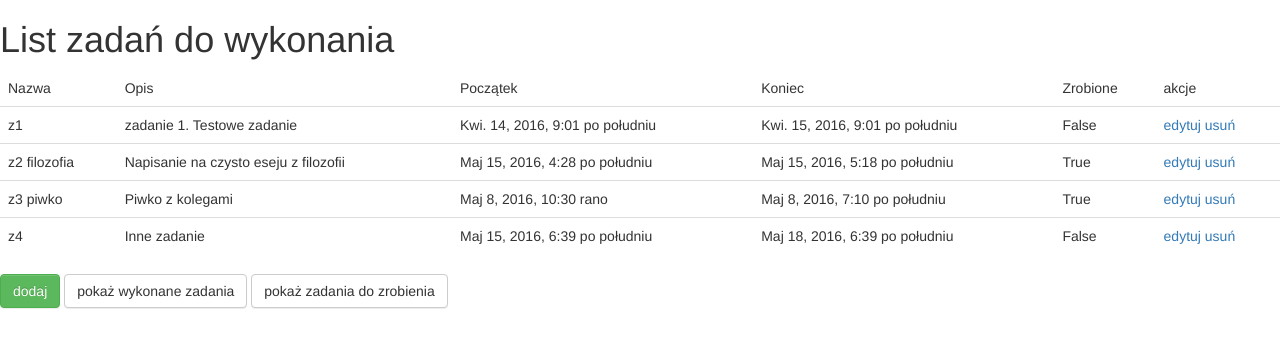
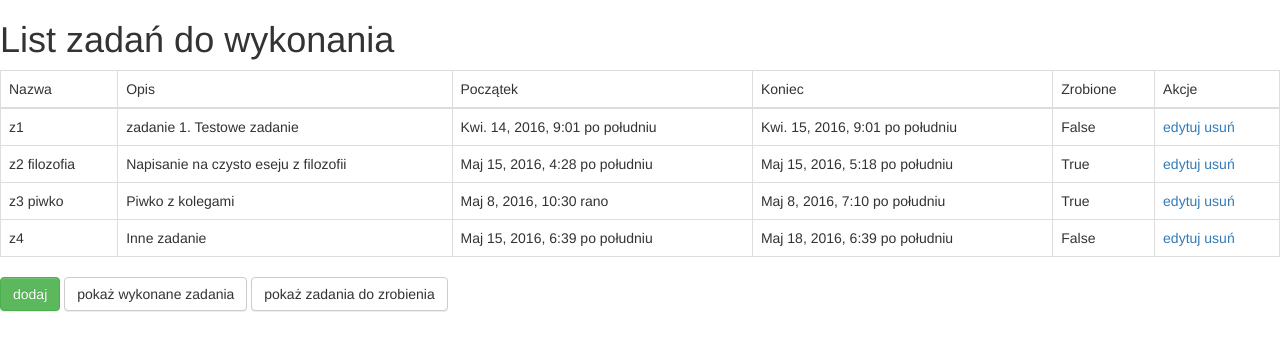
Before and after one commit to szymonsiecinski/tasklist, a Django app: page / in a window 1280 px wide. Shown: the top 351 px of the page. Run offline with Django 3.2, Linux system fonts and the light colour scheme; data comes from the database, SQL or seed files in the repository; some libraries are stand-ins or nearby versions.

Commit message:
poprawki

```diff
--- a/TaskList/templates/TaskList/task_list.html
+++ b/TaskList/templates/TaskList/task_list.html
@@ -10,10 +10,10 @@
 <body>
 <h1>List zadań do wykonania</h1>
 
-<table class="table">
+<table class="table table-bordered">
 <thead>
 <tr>
-<td>Nazwa</td><td>Opis</td><td>Początek</td><td>Koniec</td><td>Zrobione</td><td>akcje</td>
+<td>Nazwa</td><td>Opis</td><td>Początek</td><td>Koniec</td><td>Zrobione</td><td>Akcje</td>
 </tr>
 </thead>
 <tbody>
--- a/TaskList/templates/TaskList/task_list_filt.html
+++ b/TaskList/templates/TaskList/task_list_filt.html
@@ -19,7 +19,7 @@
 <h1>List zadań do zrobienia</h1>
 {% endif %}
 
-<table class="table">
+<table class="table table-bordered">
 <thead>
 <tr>
 <td>Nazwa</td><td>Opis</td><td>Początek</td><td>Koniec</td><td>akcje</td>
```
